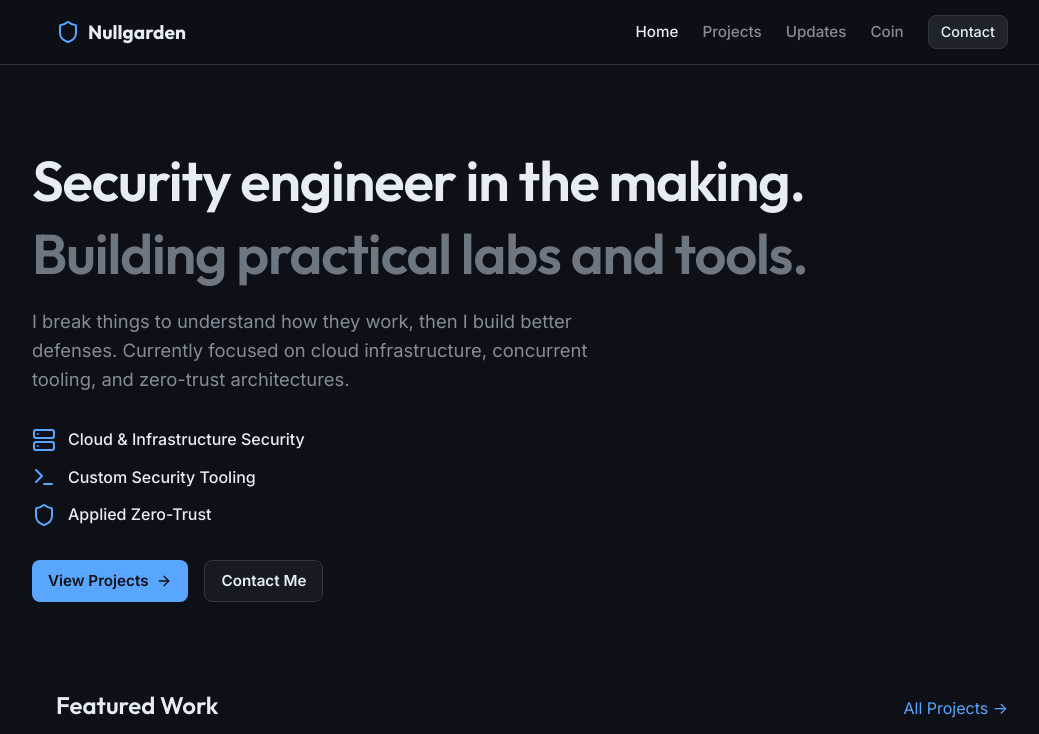
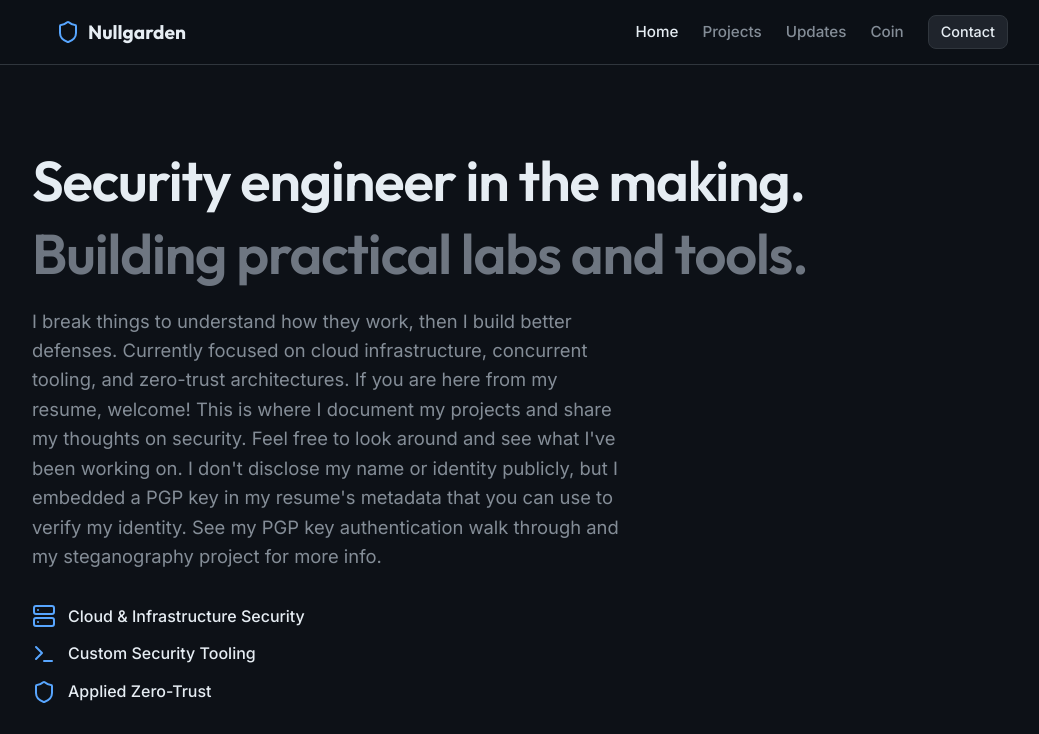
Before and after one commit to luketnc/LukeTaylorPortfolio, a React (Vite) app: page / in a window 1280 px wide. Shown: the top 734 px of the page, without its empty margins (108-1147 px from the left). Built offline with nearby package versions, Linux system fonts and the light colour scheme.

Commit message:
Added better landing page info
Mad elanding page more deescriptive and included PGP key info

```diff
--- a/src/pages/Home.jsx
+++ b/src/pages/Home.jsx
@@ -19,6 +19,13 @@ export default function Home() {
                 <p className="hero-statement">
                     I break things to understand how they work, then I build better defenses.
                     Currently focused on cloud infrastructure, concurrent tooling, and zero-trust architectures.
+
+                    If you are here from my resume, welcome! This is where I document my projects and share my thoughts on security.
+                    Feel free to look around and see what I've been working on.
+
+                    I don't disclose my name or identity publicly, but I embedded a PGP key in my resume's metadata that you can use
+                    to verify my identity. See my PGP key authentication walk through and my steganography project for more info.
+
                 </p>
 
                 <div className="focus-areas">
```
